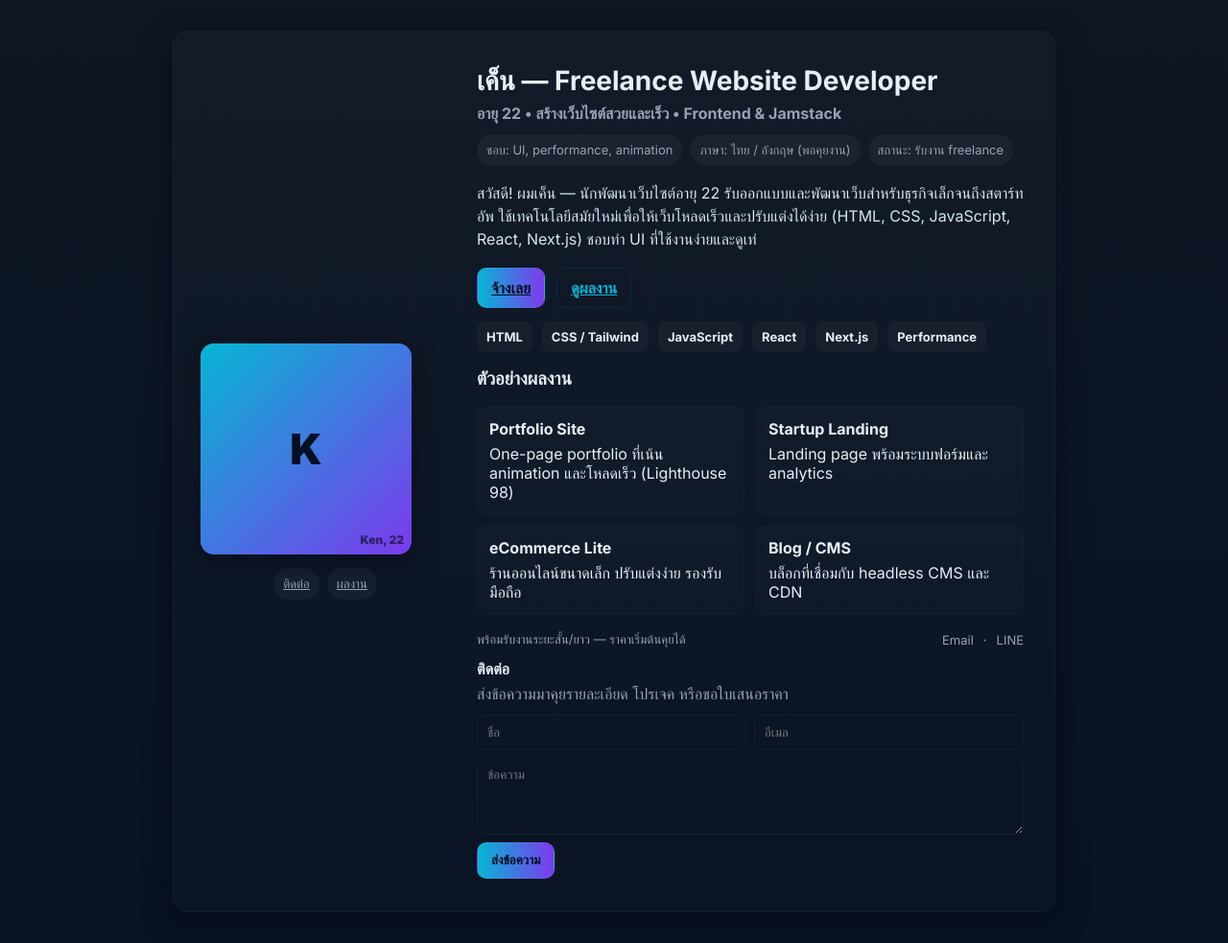
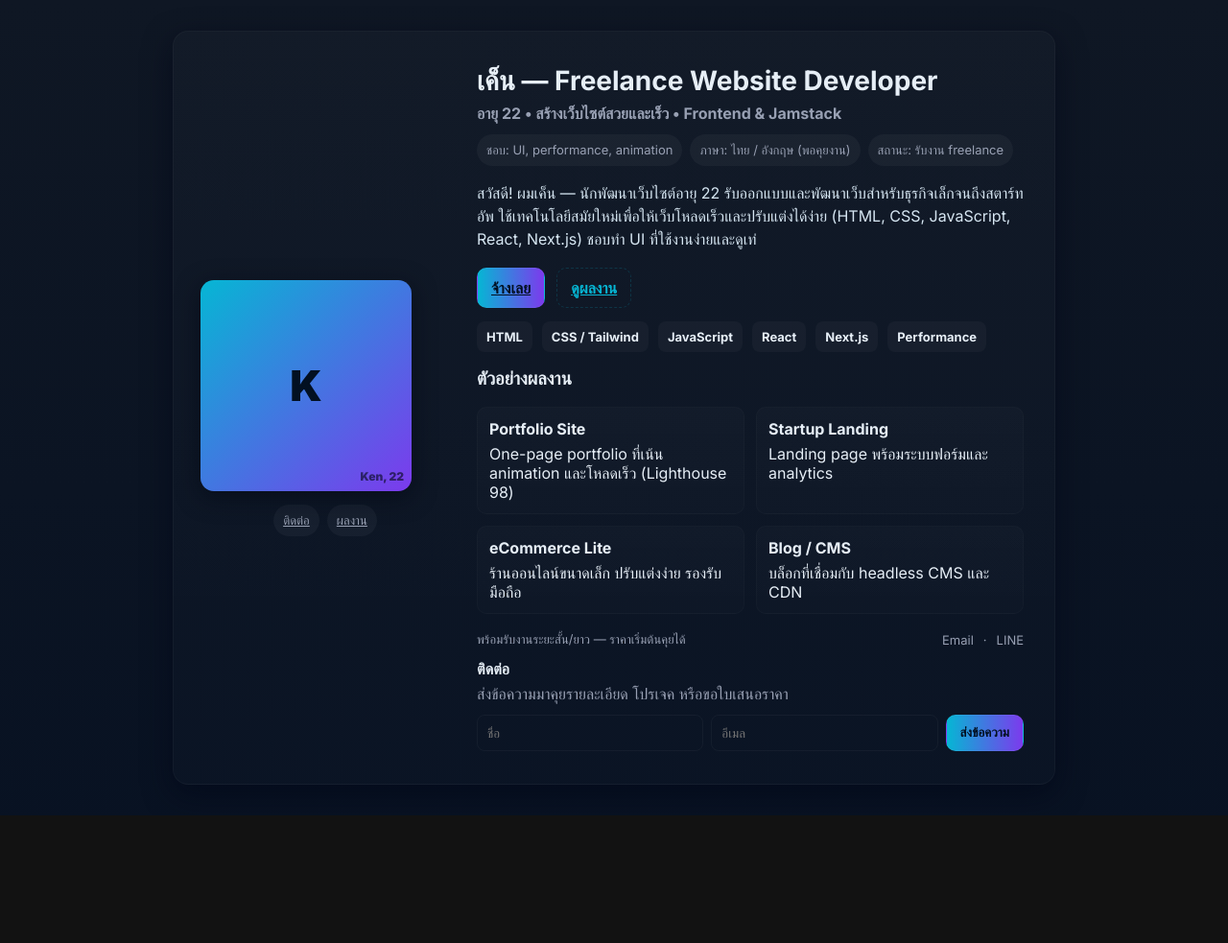
Before and after one commit to Kenjiiiii168/Profile1, a plain HTML site: page index.html in a window 1280 px wide. Shown: the whole page at 96% size. After the commit the page ends 850 px from the top, so only its background shows below. Drawn offline with nearby package versions, Linux system fonts and the light colour scheme.

Commit message:
Update index.html

```diff
--- a/index.html
+++ b/index.html
@@ -136,8 +136,6 @@
             style="flex:1; padding:10px; border-radius:8px; background:transparent; border:1px solid rgba(255,255,255,0.04); color:inherit">
           <input name="reply_to" type="email" aria-label="อีเมล" placeholder="อีเมล" required
             style="flex:1; padding:10px; border-radius:8px; background:transparent; border:1px solid rgba(255,255,255,0.04); color:inherit">
-          <textarea name="message" aria-label="ข้อความ" placeholder="ข้อความ" required
-            style="flex-basis: 100%; padding:10px; border-radius:8px; background:transparent; border:1px solid rgba(255,255,255,0.04); color:inherit; min-height:80px;"></textarea>
           <button class="btn btn-primary" type="submit">ส่งข้อความ</button>
         </form>
       </section>
```
